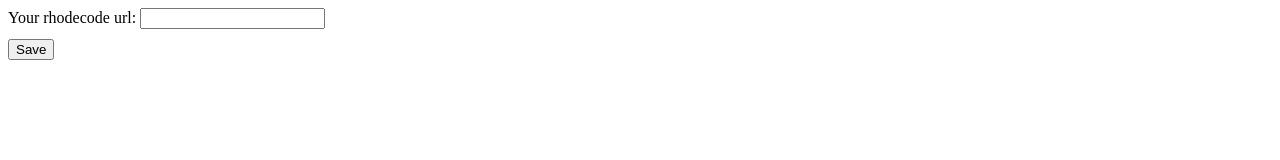
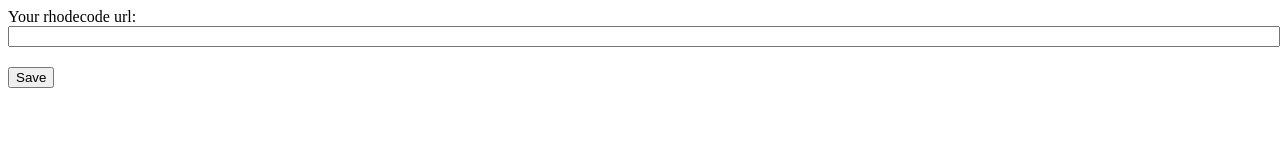
Before and after one commit to rishipuri/rhodecode-enhancement-tools, a browser extension: page extension/options.html in a window 1280 px wide. Drawn offline with Linux system fonts and the light colour scheme.

Commit message:
Add more css for options page

```diff
--- a/extension/options.html
+++ b/extension/options.html
@@ -3,13 +3,18 @@
 <head>
   <title>Rhodecode Enhancement Tools Options</title>
   <style>
-    #save {
-      margin-top: 10px;
+    input {
+      width: 100%;
+    }
+
+    body > *,
+    input {
+      margin-bottom: 10px !important;
     }
   </style>
 </head>
 <body>
-  <label for="">
+  <label>
     Your rhodecode url:
     <input type="text" name="url" id="url" />
   </label>
```
